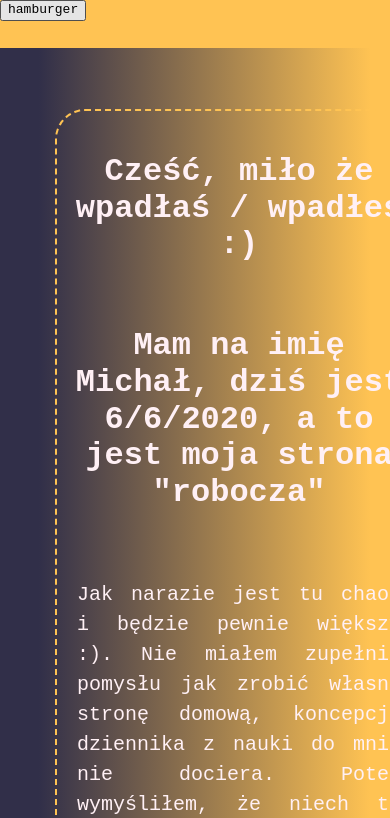
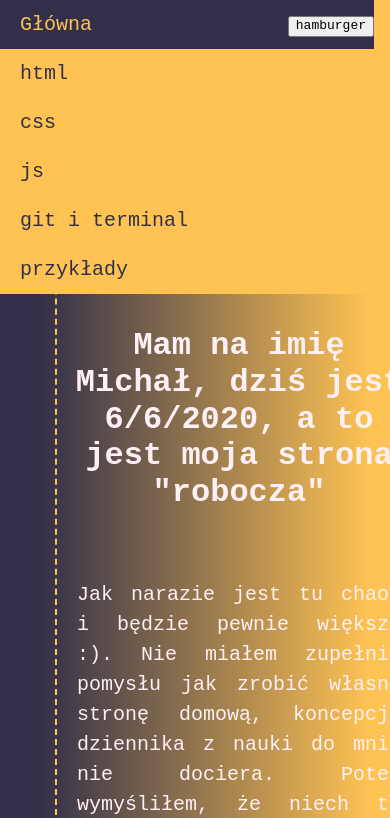
Before and after one commit to michal-krawczyk10/homepage, a website: page index.html in a window 390 px wide. Both pictures are taken after a click on the button "hamburger". Shown: the top 818 px of the page. Drawn offline with nearby package versions, Linux system fonts and the light colour scheme.

Commit message:
hamburger js, works

```diff
--- a/index.html
+++ b/index.html
@@ -11,8 +11,8 @@
 	<body class="page">
 
 			<nav class="topbar">
-				<button class="topbar__hamburger">hamburger</button>
-				<ul class="topbar__navigation">
+				<button class="topbar__hamburger topbar__hamburger--js">hamburger</button>
+				<ul class="topbar__navigation topbar__navigation--js topbar__navigation--toggle">
 					<a class="topbar__navigation--button" href="index.html">Główna</a>
 					<li class="topbar__navigation--button">
 						<a href="pages/html.html">html</a>
--- a/js/main.js
+++ b/js/main.js
@@ -1,4 +1,3 @@
-
 console.log("hej hej");
 
 const name = "Michał";
@@ -30,9 +29,16 @@ let day = date.getDate();
 let month = date.getMonth() + 1;
 let year = date.getFullYear();
 
-let today = day + '/' + month + '/' + year;
+let today = day + "/" + month + "/" + year;
 
 createContent(
 	".welcome__header--sub--js",
 	`Mam na imię ${myself.name}, dziś jest ${today}, a to jest moja strona "robocza"`
 );
+
+const hamburger = document.querySelector(".topbar__hamburger--js");
+
+hamburger.addEventListener("click", () => {
+	const navigation = document.querySelector(".topbar__navigation--js");
+	navigation.classList.toggle('topbar__navigation--toggle');
+});
--- a/sass/style.scss
+++ b/sass/style.scss
@@ -219,9 +219,24 @@ a {
 	width: 200px;
 }
 
-@media screen and (max-width: 720px) {
+@media screen and (max-width: 1024px) {
+
+	.topbar__hamburger {
+		display: block;
+		position: absolute;
+		top: 16px;
+		right: 16px;
+		z-index: 100;
+	}
 	.topbar__navigation {
+	background-color: inherit;
+	display: flex;
+	flex-direction: column;
+}
+	.topbar__navigation--button {
+	width: 100%;
+}
+	.topbar__navigation--toggle {
 		display: none;
 	}
-	.topbar__hamburger { display: inline;}
 }
```
Also changed, not shown: css/style.css, 1 other file.
